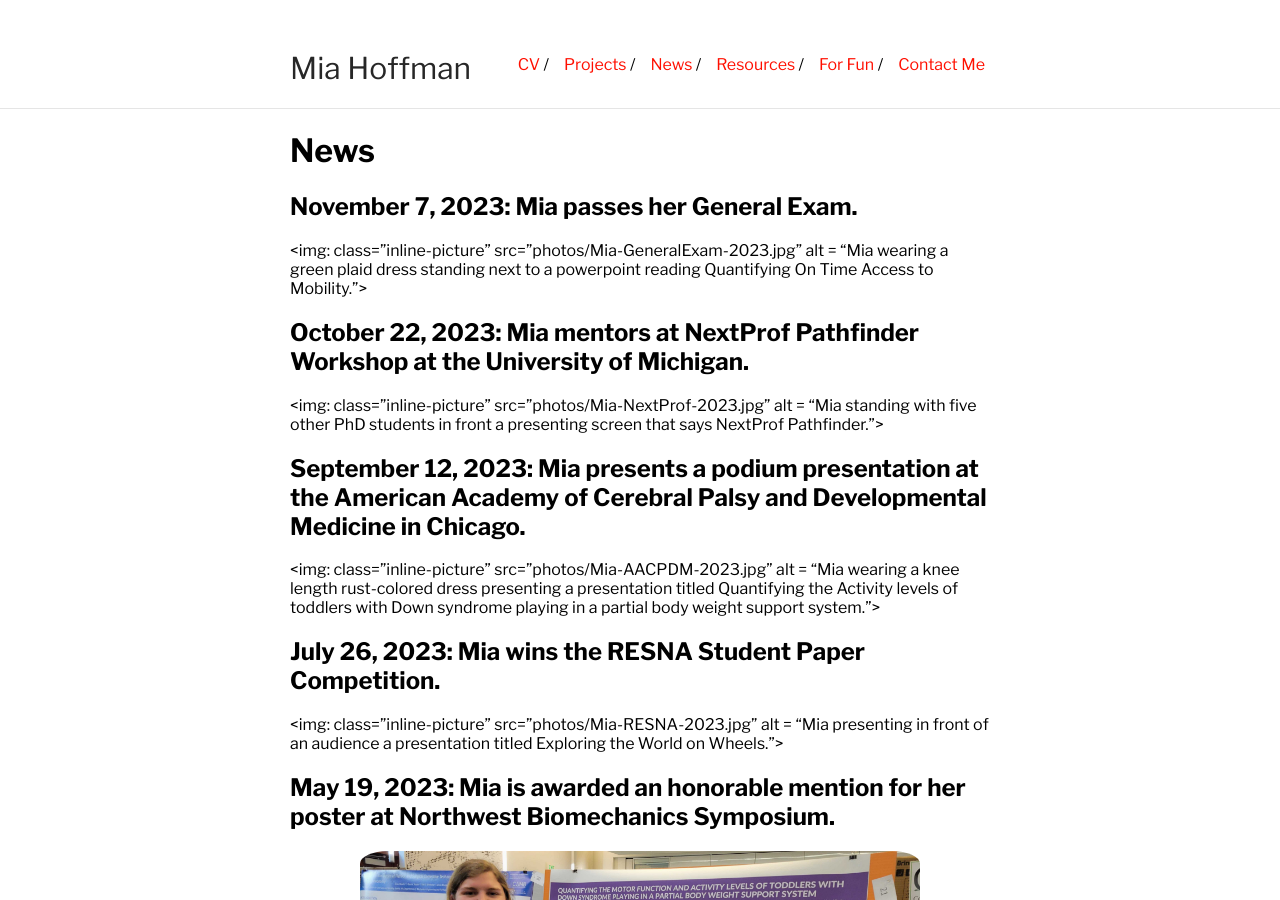
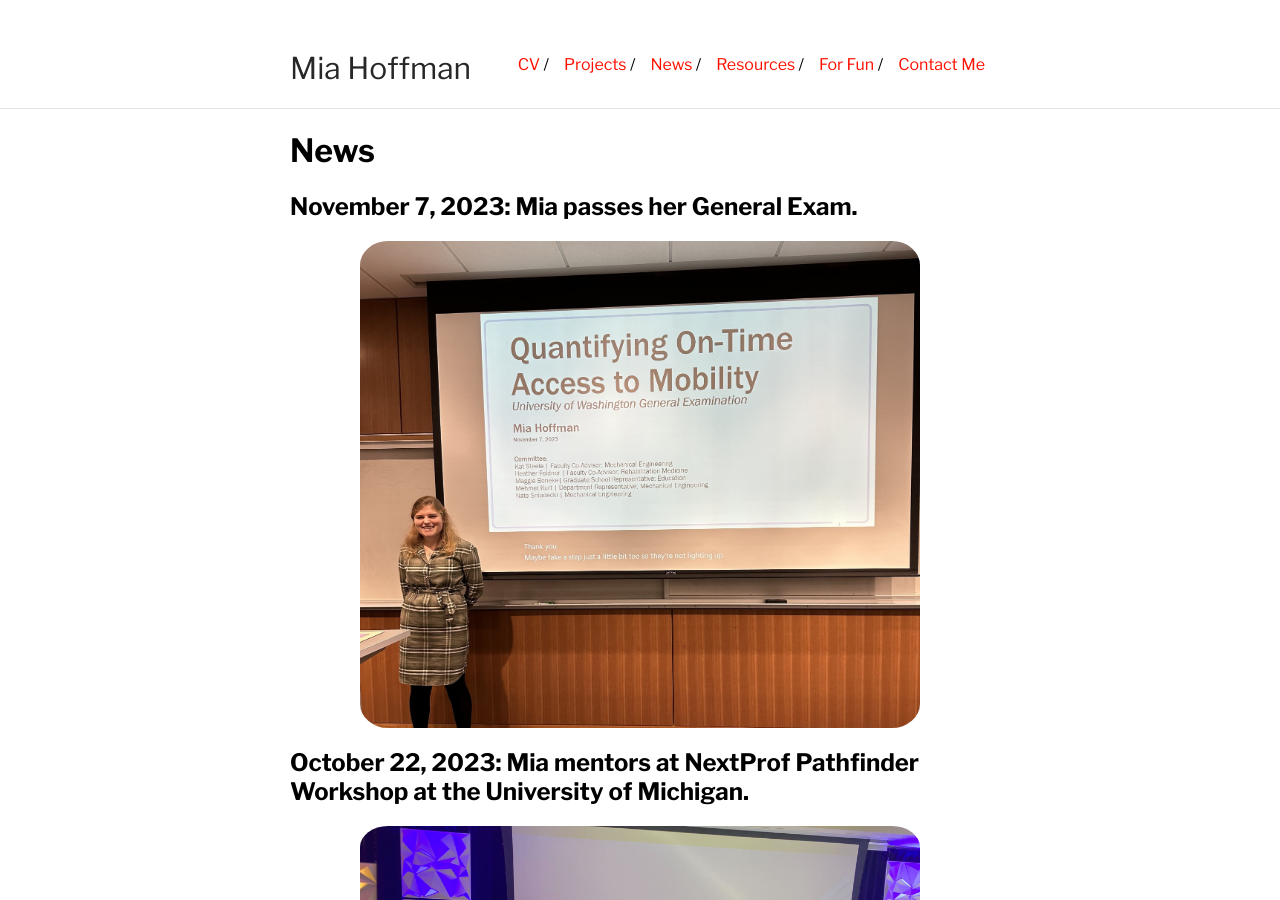
Before and after one commit to miahoffmannd/miahoffmannd.github.io, a Jekyll site: the page built from news.md, in a window 1280 px wide and 900 px high. Built offline with Jekyll 4.4.1, drawn with Linux system fonts in a browser that asks for light colours; our own code applies the rules of GitHub Pages for plain Markdown files.

Commit message:
Update news.md

```diff
--- a/news.md
+++ b/news.md
@@ -4,16 +4,16 @@ layout: default
 
 # News
 ## November 7, 2023: Mia passes her General Exam.
-<img: class="inline-picture" src="photos/Mia-GeneralExam-2023.jpg" alt = "Mia wearing a green plaid dress standing next to a powerpoint reading Quantifying On Time Access to Mobility.">
+<img class="inline-picture" src="photos/Mia-GeneralExam-2023.jpg" alt = "Mia wearing a green plaid dress standing next to a powerpoint reading Quantifying On Time Access to Mobility.">
 
 ## October 22, 2023: Mia mentors at NextProf Pathfinder Workshop at the University of Michigan.
-<img: class="inline-picture" src="photos/Mia-NextProf-2023.jpg" alt = "Mia standing with five other PhD students in front a presenting screen that says NextProf Pathfinder.">
+<img class="inline-picture" src="photos/Mia-NextProf-2023.jpg" alt = "Mia standing with five other PhD students in front a presenting screen that says NextProf Pathfinder.">
 
 ## September 12, 2023: Mia presents a podium presentation at the American Academy of Cerebral Palsy and Developmental Medicine in Chicago.
-<img: class="inline-picture" src="photos/Mia-AACPDM-2023.jpg" alt = "Mia wearing a knee length rust-colored dress presenting a presentation titled Quantifying the Activity levels of toddlers with Down syndrome playing in a partial body weight support system.">
+<img class="inline-picture" src="photos/Mia-AACPDM-2023.jpg" alt = "Mia wearing a knee length rust-colored dress presenting a presentation titled Quantifying the Activity levels of toddlers with Down syndrome playing in a partial body weight support system.">
 
 ## July 26, 2023: Mia wins the RESNA Student Paper Competition.
-<img: class="inline-picture" src="photos/Mia-RESNA-2023.jpg" alt = "Mia presenting in front of an audience a presentation titled Exploring the World on Wheels.">
+<img class="inline-picture" src="photos/Mia-RESNA-2023.JPG" alt = "Mia presenting in front of an audience a presentation titled Exploring the World on Wheels.">
 
 ## May 19, 2023: Mia is awarded an honorable mention for her poster at Northwest Biomechanics Symposium.
 <img class="inline-picture" src="photos/NWBS-Presentation-2023.jpg" alt = "Mia wearing a salmon-colored dress standing beside a poster on using portable partial bodyweight support systems with children with Down Syndrome.">
```
